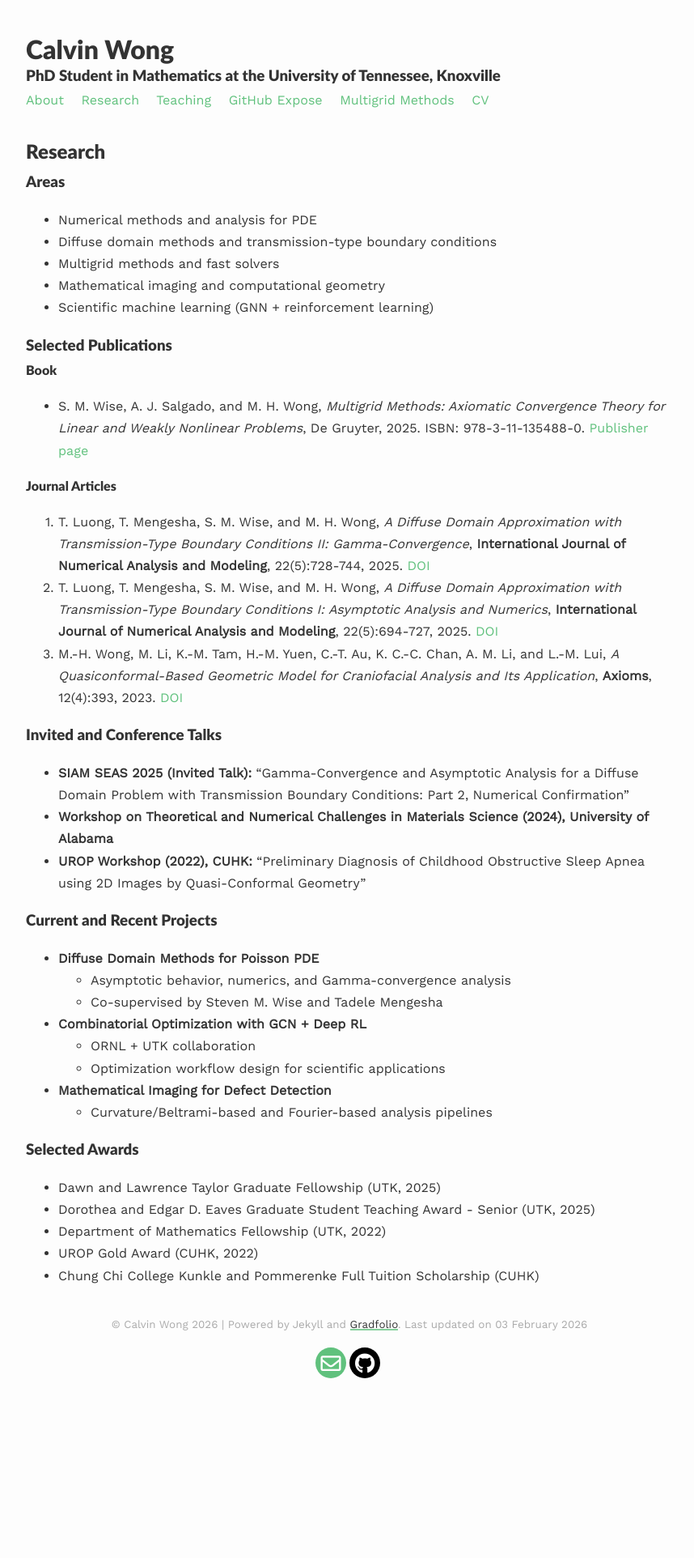
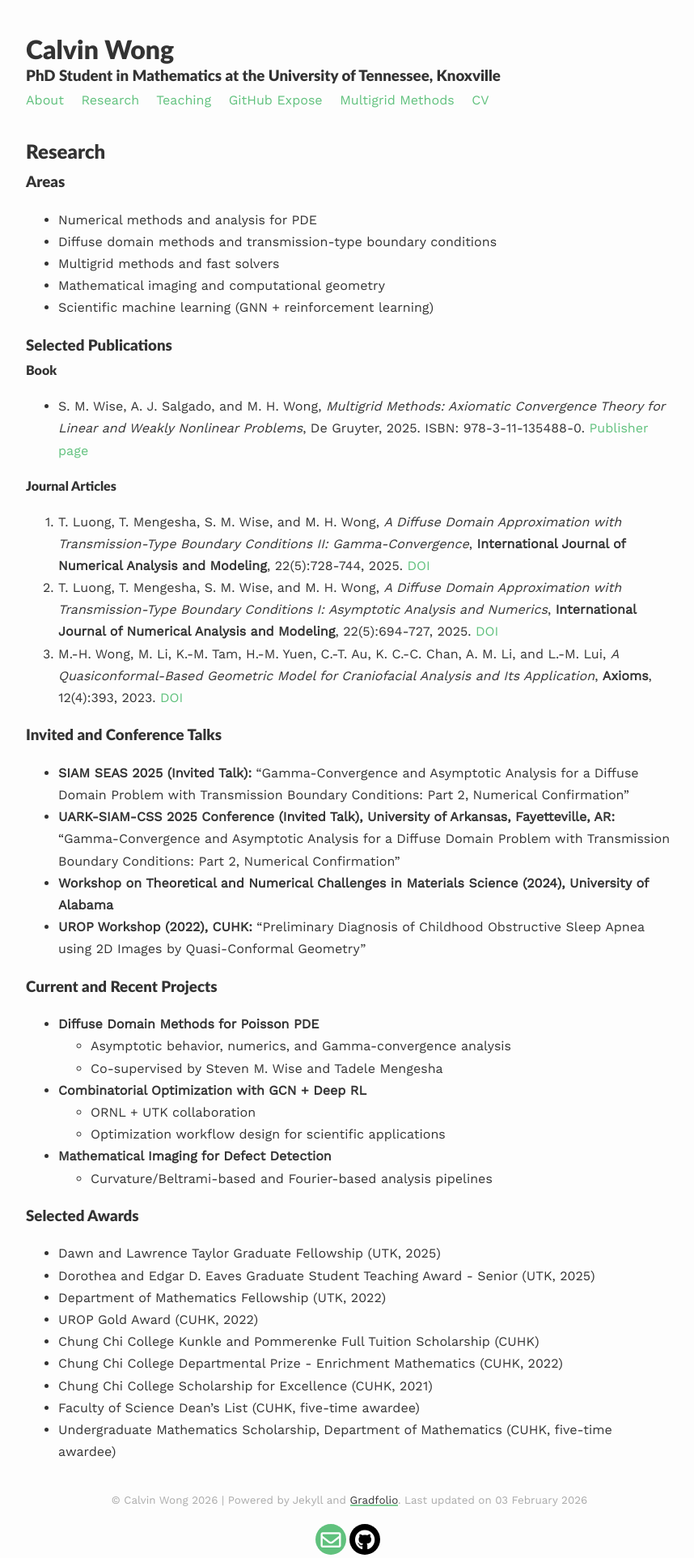
Before and after one commit to Calvin1127XD/Calvin1127XD.github.io, a Jekyll site: the page built from _pages/research.md, in a window 1280 px wide. Shown: the whole page at 81% size, without its empty margins (208-1066 px from the left). Built offline with Jekyll 4.4.1, drawn with Linux system fonts in a browser that asks for light colours; nearby versions of some CDN libraries; before the commit the page ends 1706 px from its top, so only the background shows below that.

Commit message:
Refine GitHub Expose layout, update contact/awards, add conference and CV PDF

```diff
--- a/_config.yml
+++ b/_config.yml
@@ -4,7 +4,7 @@
 
 baseurl: ""
 url: "https://calvin1127xd.github.io"
-email: mwong4@utk.edu
+email: mwong4@vols.utk.edu
 
 highlighter: rouge
 markdown: kramdown
--- a/_pages/research.md
+++ b/_pages/research.md
@@ -30,6 +30,7 @@
 ### Invited and Conference Talks
 
 - **SIAM SEAS 2025 (Invited Talk):** "Gamma-Convergence and Asymptotic Analysis for a Diffuse Domain Problem with Transmission Boundary Conditions: Part 2, Numerical Confirmation"
+- **UARK-SIAM-CSS 2025 Conference (Invited Talk), University of Arkansas, Fayetteville, AR:** "Gamma-Convergence and Asymptotic Analysis for a Diffuse Domain Problem with Transmission Boundary Conditions: Part 2, Numerical Confirmation"
 - **Workshop on Theoretical and Numerical Challenges in Materials Science (2024), University of Alabama**
 - **UROP Workshop (2022), CUHK:** "Preliminary Diagnosis of Childhood Obstructive Sleep Apnea using 2D Images by Quasi-Conformal Geometry"
 
@@ -53,3 +54,7 @@
 - Department of Mathematics Fellowship (UTK, 2022)
 - UROP Gold Award (CUHK, 2022)
 - Chung Chi College Kunkle and Pommerenke Full Tuition Scholarship (CUHK)
+- Chung Chi College Departmental Prize - Enrichment Mathematics (CUHK, 2022)
+- Chung Chi College Scholarship for Excellence (CUHK, 2021)
+- Faculty of Science Dean's List (CUHK, five-time awardee)
+- Undergraduate Mathematics Scholarship, Department of Mathematics (CUHK, five-time awardee)
--- a/assets/css/_sass/projects.scss
+++ b/assets/css/_sass/projects.scss
@@ -126,3 +126,38 @@
 }
 
 //Based on: https://codepen.io/GeorgePark/pen/vdqYom
+
+/* GitHub expose cards */
+.repo-card {
+  border: 1px solid #d7d7d7;
+  border-radius: 8px;
+  padding: 0.9rem 1rem;
+  margin-bottom: 1rem;
+}
+
+.cat-fourier-two-col {
+  display: grid;
+  grid-template-columns: 1.2fr 1fr;
+  gap: 1rem;
+  align-items: start;
+}
+
+.cat-fourier-preview img {
+  width: 100%;
+  max-width: 360px;
+  border-radius: 8px;
+  border: 1px solid #d7d7d7;
+  display: block;
+}
+
+@include media-query($on-palm) {
+  @media screen and (max-width: $on-palm) {
+    .cat-fourier-two-col {
+      grid-template-columns: 1fr;
+    }
+
+    .cat-fourier-preview img {
+      max-width: 100%;
+    }
+  }
+}
```
Also changed, not shown: _pages/cv.md (+10 -1 lines), _pages/github-expose.md (+20 -17 lines), index.md (+1 -1 lines), 1 other file.
